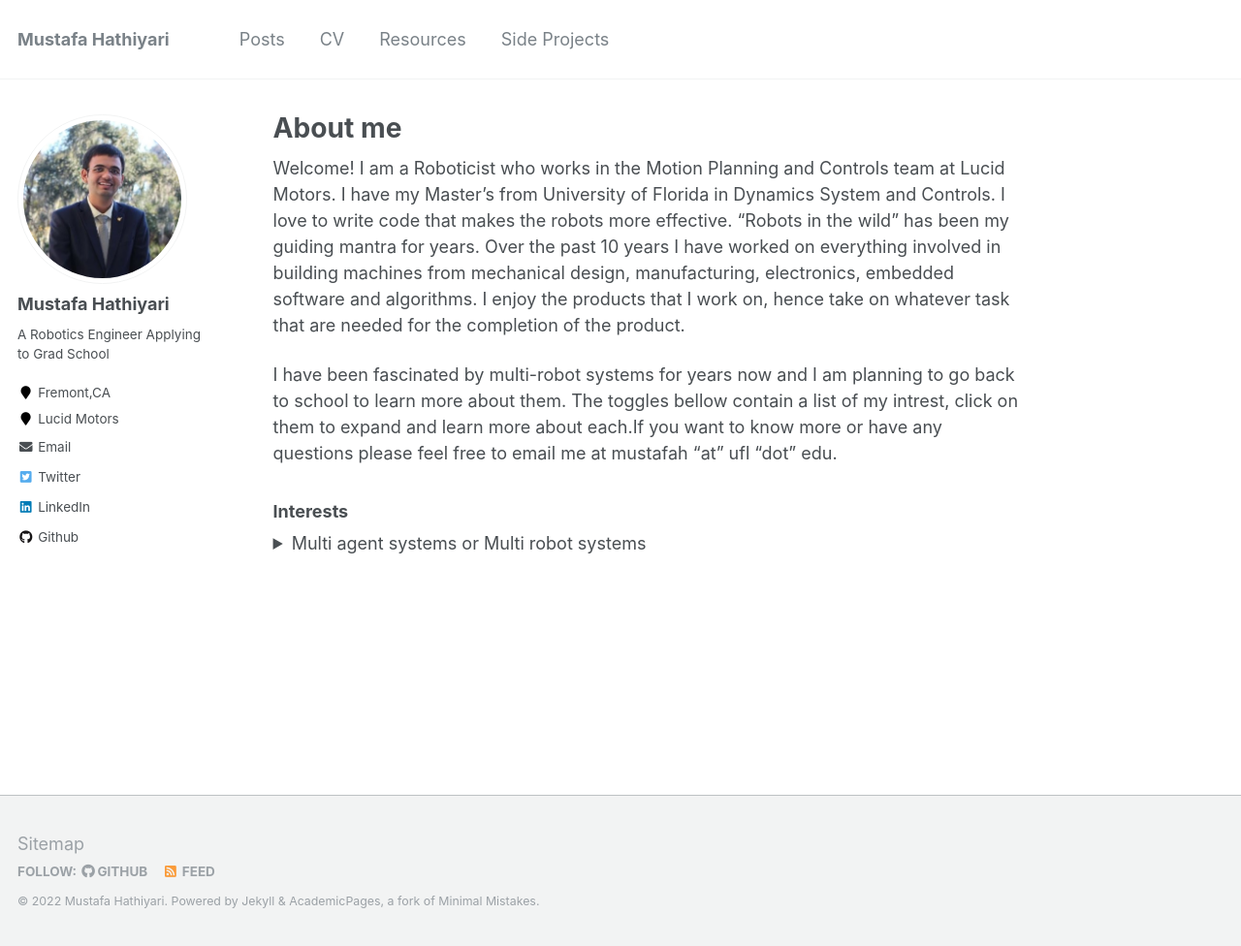
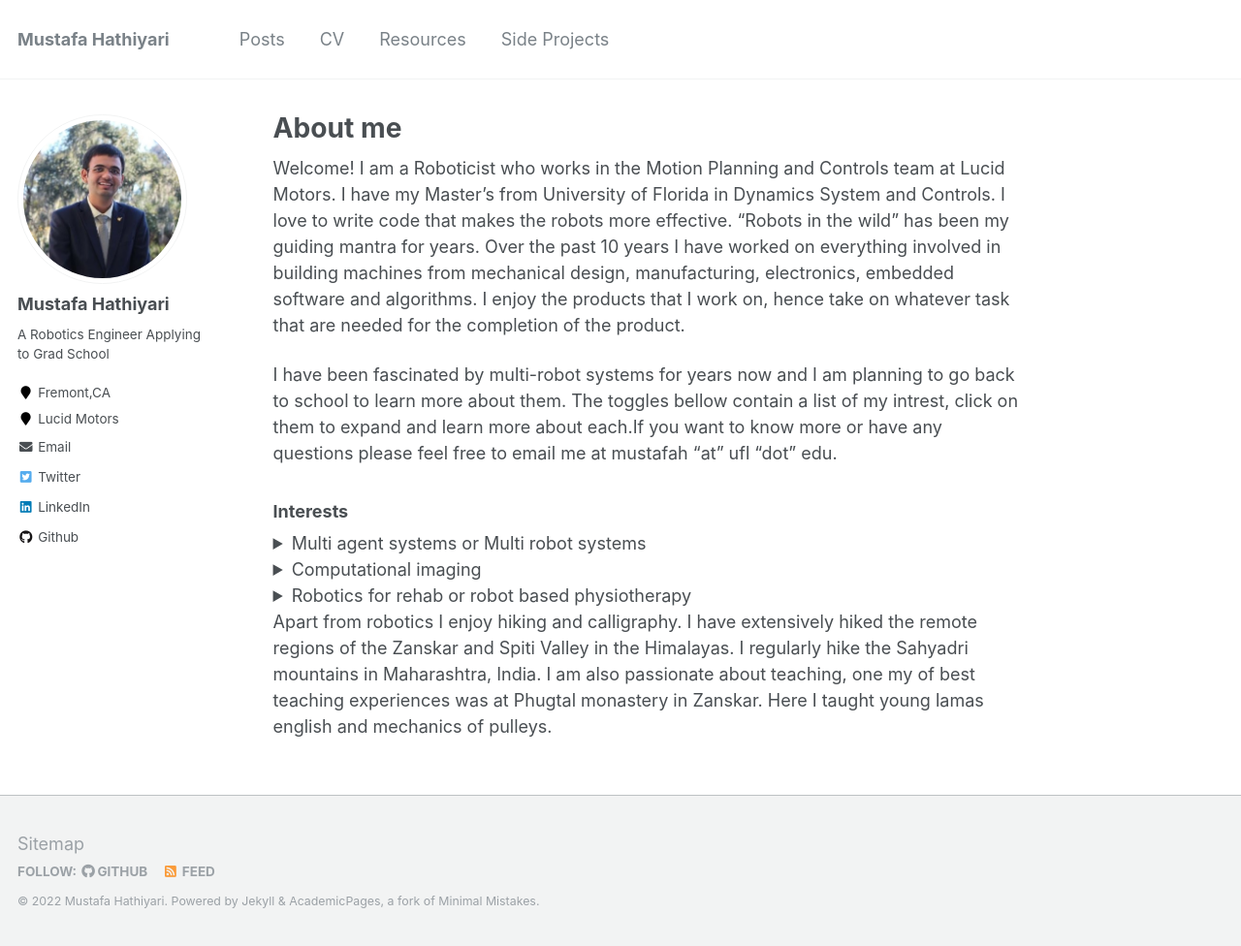
Before and after one commit to mhathiyari/mhathiyari.github.io, a Jekyll site: the page built from _pages/about.md, in a window 1280 px wide and 976 px high. Shown: the whole window at 97% size. Built offline with Jekyll 4.4.1, drawn with Linux system fonts in a browser that asks for light colours.

Commit message:
Added other interests

```diff
--- a/_pages/about.md
+++ b/_pages/about.md
@@ -16,16 +16,33 @@ I have been fascinated by multi-robot systems for years now and I am planning to
   <summary>Multi agent systems or Multi robot systems</summary>
 <h4>TL;DR</h4>
 
-<p>I am interested in the idea of making multi robot team more efficient and reliable than their single agent counterparts. This involves the study of multi robot path planning, dynamic task assignment, interaction with other agent and humans. My plan is to contribute to these subfields in graduate school and in my career beyond that.</p>
+<p style="font-size:12px">I am interested in the idea of making multi robot team more efficient and reliable than their single agent counterparts. This involves the study of multi robot path planning, dynamic task assignment, interaction with other agent and humans. My plan is to contribute to these subfields in graduate school and in my career beyond that.</p>
 
-<h4> Why I choose multi agent systems?</h4>
+<h4> Why I chose multi agent systems?</h4>
 
-<p>I realized that organic farming is bad for the environment. According to a study published in Nature, organic farms have 15-20% lower yield which leads to more land use and causes deforestation. On the other hand, non-organic farming's excessive use of chemicals causes environmental damage. One way to tackle this problem is to deliver pesticides and fertilizers more precisely, thus reducing their environmental impact. This idea, and my love for Unmanned Aerial Vehicles (UAVs), led me to imagine a future where drones monitor fields, and a team of ground robots mitigate the problem. As I explored this idea more, I realized that naive scheduling and static planning would not work for such an application. Questions of, what happens if one of the robots breaks down? How do we navigate safely amongst humans? And lastly, how do we make robots behave like robust human teams? kept creeping up.</p>
-
-<p>While exploring these questions I got introduced to the field of multi agent system. Since then, I have realized that answering the above question would not only help agricultural robot teams but many other applications such as wildfire management, disaster response etc. Thus, I have chosen to pursue graduate studies in this topic. It will allow me to gain expertise to make multi agent systems a reality in consumer hands.</p>
+<p>I realized that organic farming is bad for the environment. According to a study published in Nature, organic farms have 15-20% lower yield which leads to more land use and causes deforestation. On the other hand, non-organic farming's excessive use of chemicals causes environmental damage. One way to tackle this problem is to deliver pesticides and fertilizers more precisely, thus reducing their environmental impact. This idea, and my love for Unmanned Aerial Vehicles (UAVs), led me to imagine a future where drones monitor fields, and a team of ground robots mitigate the problem. As I explored this idea more, I realized that naive scheduling and static planning would not work for such an application. Questions of, what happens if one of the robots breaks down? How do we navigate safely amongst humans? And lastly, how do we make robots behave like robust human teams? kept creeping up.<br>
+While exploring these questions I got introduced to the field of multi agent system. Since then, I have realized that answering the above question would not only help agricultural robot teams but many other applications such as wildfire management, disaster response etc. Thus, I have chosen to pursue graduate studies in this topic. It will allow me to gain expertise to make multi agent systems a reality in consumer hands.</p>
 
 
 </details>
+
+<details>
+  <summary>Computational imaging</summary>
+<p>As a photographer Lytro was revolutionary. Now we could focus after taking the image. It also introduced me to the concept of light field cameras and the field of computational imaging. The idea of using physics and computation to derive more data than a 2d planar image has many applications including in robotics.<br>
+ One of the first computational imaging project I worked on was an app to remove people from crowded scenes. While neural network based people removal relies on pervious data and a prediction of what could be behind the person, my technique uses physics to complete the picture hence you don’t have to worry about faulty predictions.<br>
+I believe computational photography is set to make a great impact in robotics as it addresses challenges like depth prediction with more ease and accuracy than neural networks. Also new type of cameras like Event cameras will allows us to have a different way data is represented and can provide only critical information needed. Thus, allowing us to use lower compute to achieve better results.</p>
+
+</details>
+
+
+<details>
+  <summary>Robotics for rehab or robot based physiotherapy</summary>
+  <p>The quality of physiotherapy determines the rate of recovery from major operations like knee and hip replacement or from medical conditions like stroke. The demand for physiotherapist is rising but one of the banes of physiotherapy is that most times the exercise requires constant monitoring and assistance by the therapist. Thus, rendering them to be able to care for less people.<br>
+What if physiotherapist could be like doctors of internal medicine, who asses the patient condition, prescribes drugs, and moves on to the next patient. This allows them to see more patients. What if there were exoskeletons which allow patients mobility even when their own muscles are too weak for them to be mobile. These are the questions that inspire my interest in robotics based rehab.</p>
+</details>
+
+
+<p>Apart from robotics I enjoy hiking and calligraphy. I have extensively hiked the remote regions of the Zanskar and Spiti Valley in the Himalayas. I regularly hike the Sahyadri mountains in Maharashtra, India. I am also passionate about teaching, one my of best teaching experiences was at Phugtal monastery in Zanskar. Here I taught young lamas english and mechanics of pulleys.</p>
 
 <!-- Global site tag (gtag.js) - Google Analytics -->
 <script async src="https://www.googletagmanager.com/gtag/js?id=G-6PK7XEEYJ2"></script>
```
